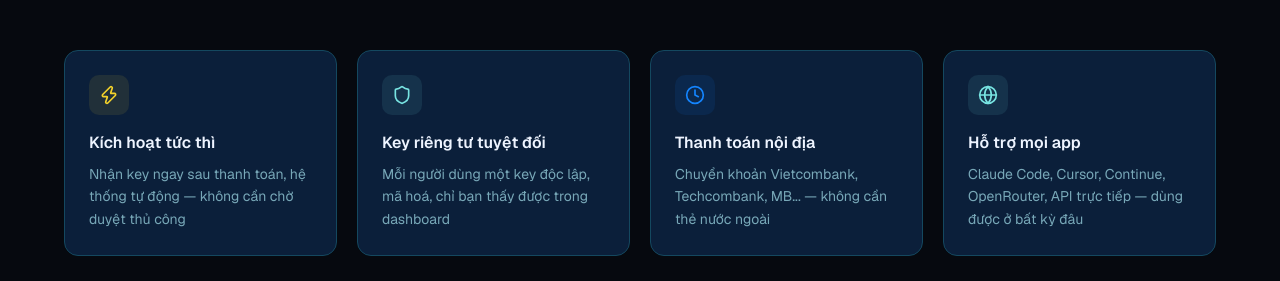
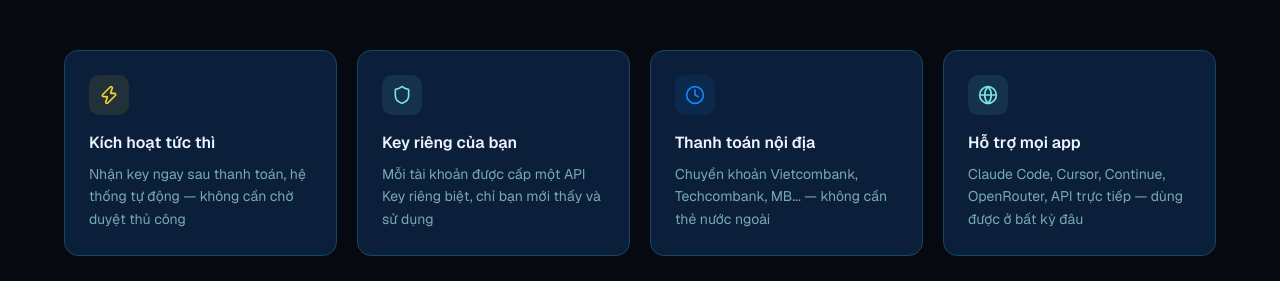
Before and after one commit to tonamson/ai-key, a Next.js app in the folder frontend/: page / in a window 1280 px wide. Shown: the part 2280-2561 px from the top of the page. Built offline with nearby package versions, Linux system fonts and the light colour scheme; no server answers.

Commit message:
fix(landing): correct key privacy copy — unique key per account, not encrypted

```diff
--- a/frontend/app/page.tsx
+++ b/frontend/app/page.tsx
@@ -280,7 +280,7 @@ export default async function LandingPage() {
         <div className="max-w-6xl mx-auto grid sm:grid-cols-2 lg:grid-cols-4 gap-5">
           {[
             { icon: Zap,    color: '#F4D22B', title: 'Kích hoạt tức thì',    desc: 'Nhận key ngay sau thanh toán, hệ thống tự động — không cần chờ duyệt thủ công' },
-            { icon: Shield, color: '#78E4E2', title: 'Key riêng tư tuyệt đối', desc: 'Mỗi người dùng một key độc lập, mã hoá, chỉ bạn thấy được trong dashboard' },
+            { icon: Shield, color: '#78E4E2', title: 'Key riêng của bạn', desc: 'Mỗi tài khoản được cấp một API Key riêng biệt, chỉ bạn mới thấy và sử dụng' },
             { icon: Clock,  color: '#1485FF', title: 'Thanh toán nội địa',    desc: 'Chuyển khoản Vietcombank, Techcombank, MB... — không cần thẻ nước ngoài' },
             { icon: Globe,  color: '#78E4E2', title: 'Hỗ trợ mọi app',       desc: 'Claude Code, Cursor, Continue, OpenRouter, API trực tiếp — dùng được ở bất kỳ đâu' },
           ].map(({ icon: Icon, color, title, desc }) => (
```
